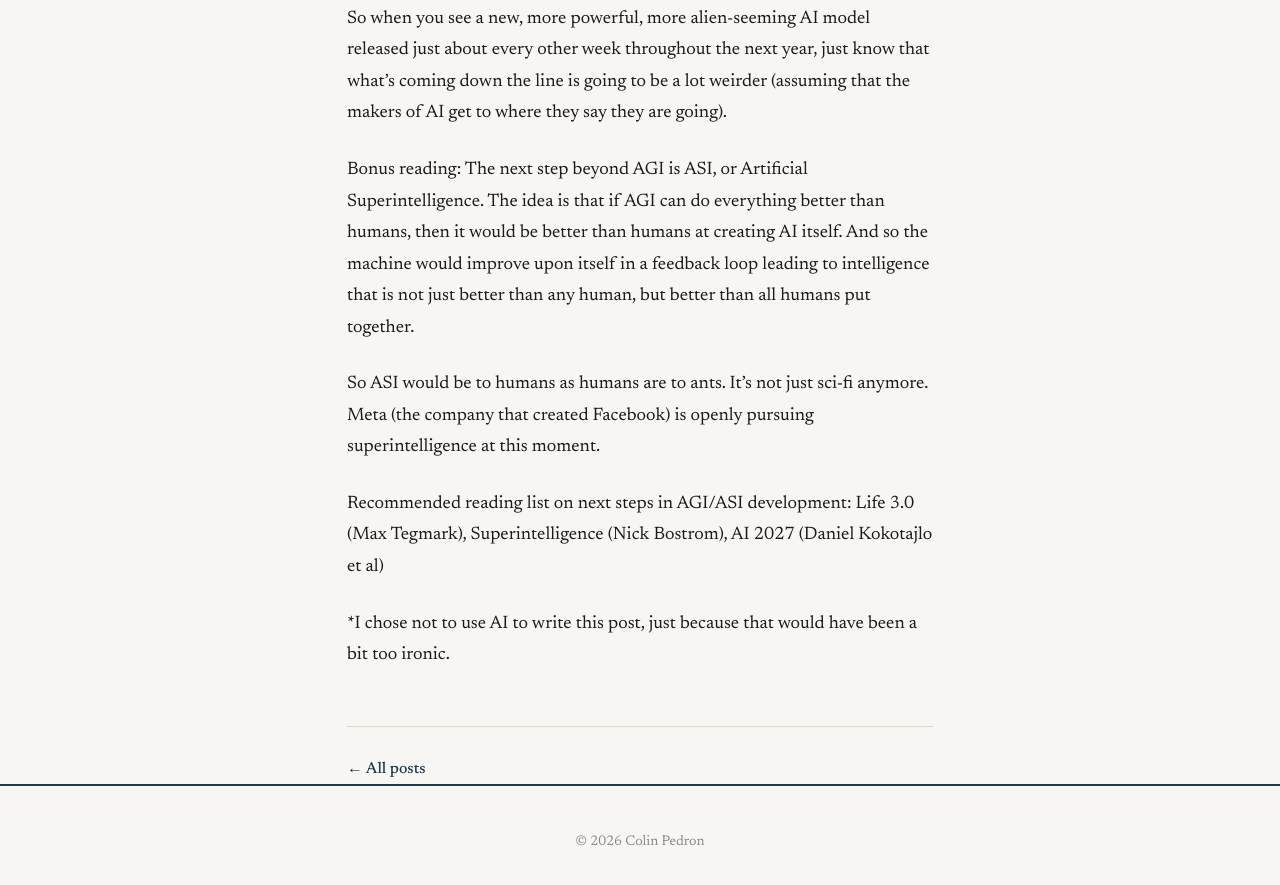
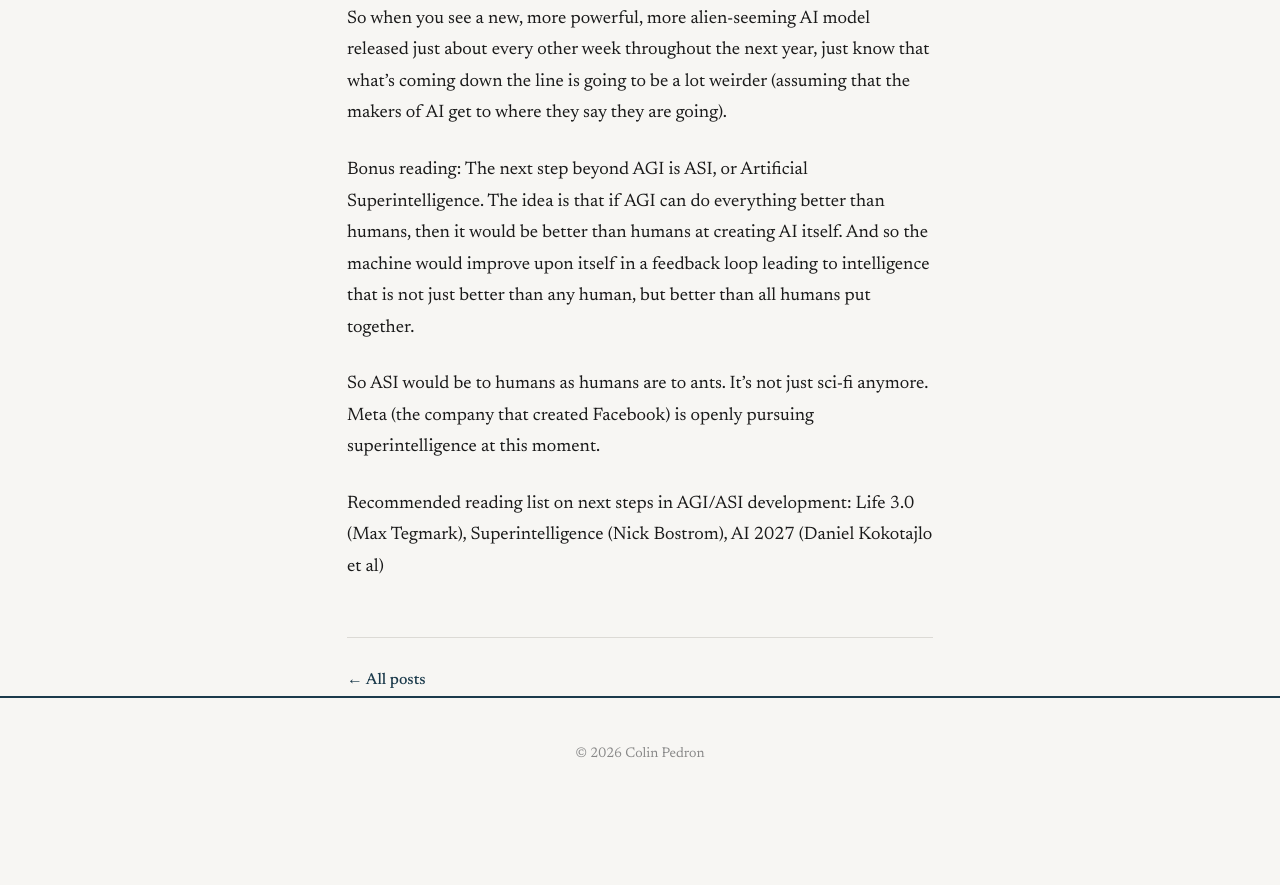
Before and after one commit to cpedron50-novaspear/colinpedron-site, a Jekyll site: the page built from _posts/2026-01-04-update-on-the-race-toward-agi.md, in a window 1280 px wide and 900 px high, scrolled down 1797 px. Shown: the top 885 px of the window. Built offline with Jekyll 4.4.1, drawn with Linux system fonts in a browser that asks for light colours; after the commit the page ends 2609 px from its top, so only the background shows below that.

Commit message:
Update 2026-01-04-update-on-the-race-toward-agi.md

```diff
--- a/_posts/2026-01-04-update-on-the-race-toward-agi.md
+++ b/_posts/2026-01-04-update-on-the-race-toward-agi.md
@@ -37,5 +37,3 @@
 So ASI would be to humans as humans are to ants. It's not just sci-fi anymore. Meta (the company that created Facebook) is openly pursuing superintelligence at this moment.
 
 Recommended reading list on next steps in AGI/ASI development: Life 3.0 (Max Tegmark), Superintelligence (Nick Bostrom), AI 2027 (Daniel Kokotajlo et al)
-
-*I chose not to use AI to write this post, just because that would have been a bit too ironic.
```
